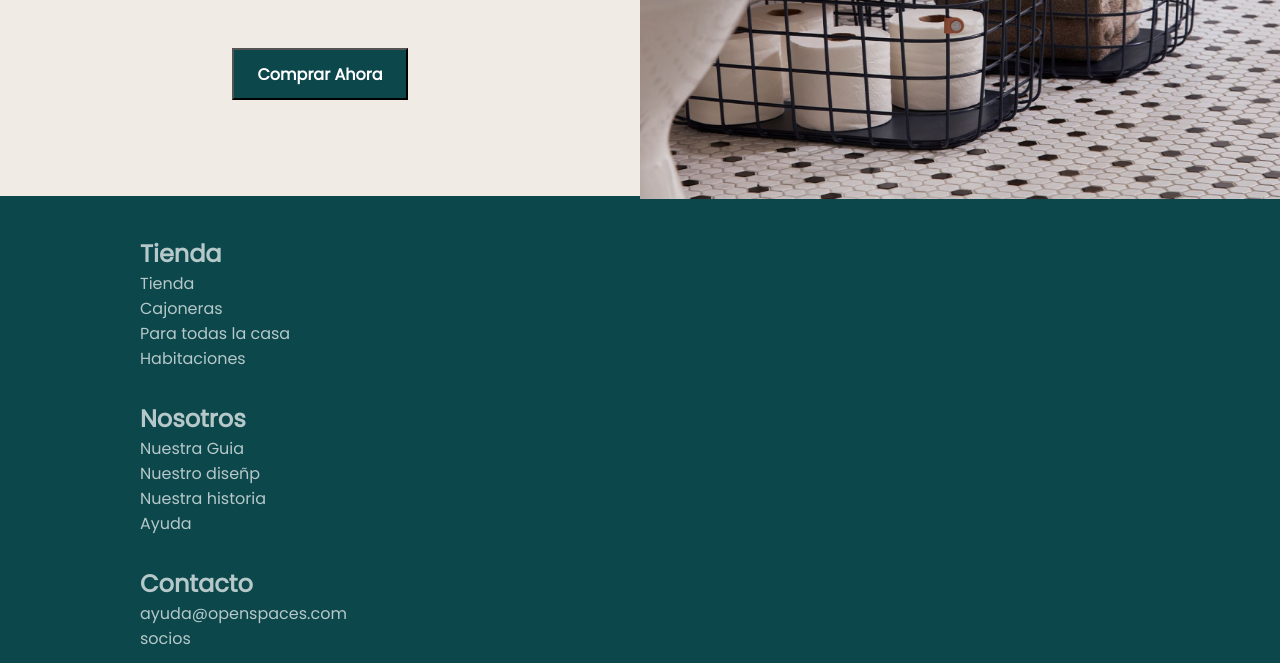
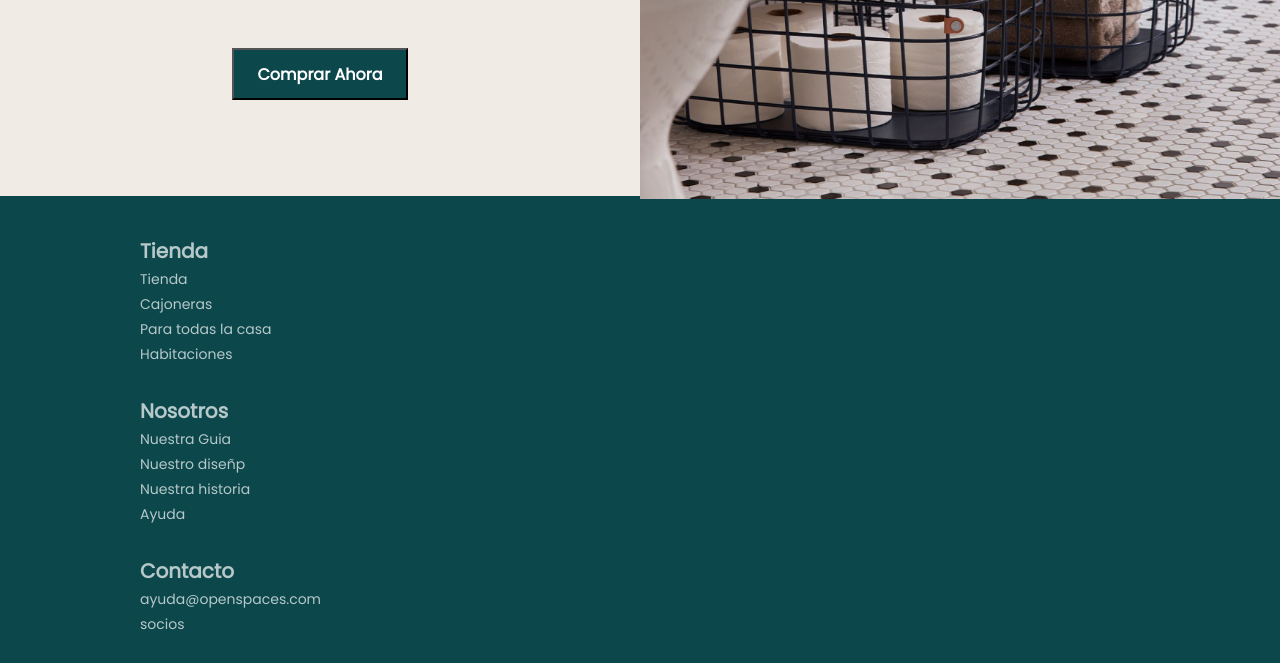
Before and after one commit to Adalab/modulo-1-evaluacion-final-pgomezariza, a plain HTML site: page index.html in a window 1280 px wide. Shown: the part 2094-2757 px from the top of the page. Drawn offline with Linux system fonts and the light colour scheme.

Commit message:
add definitive version

```diff
--- a/styles/main.css
+++ b/styles/main.css
@@ -415,18 +415,18 @@
 
 .footer__list {
   margin: -10px;
-  padding-top: 40px;
-  padding-right: 60px;
-  padding-bottom: 0;
-  padding-left: 150px;
+  padding: 40px 60px 0 150px;
 }
 
 .foorter__list--title {
   color: var(--lightblue-color);
+  font-size: 20px;
 }
 .footer__link {
   color: var(--lightblue-color);
+  font-size: 14px;
 }
+
 .footer__arrow {
   width: 24px;
   height: 24px;
```
